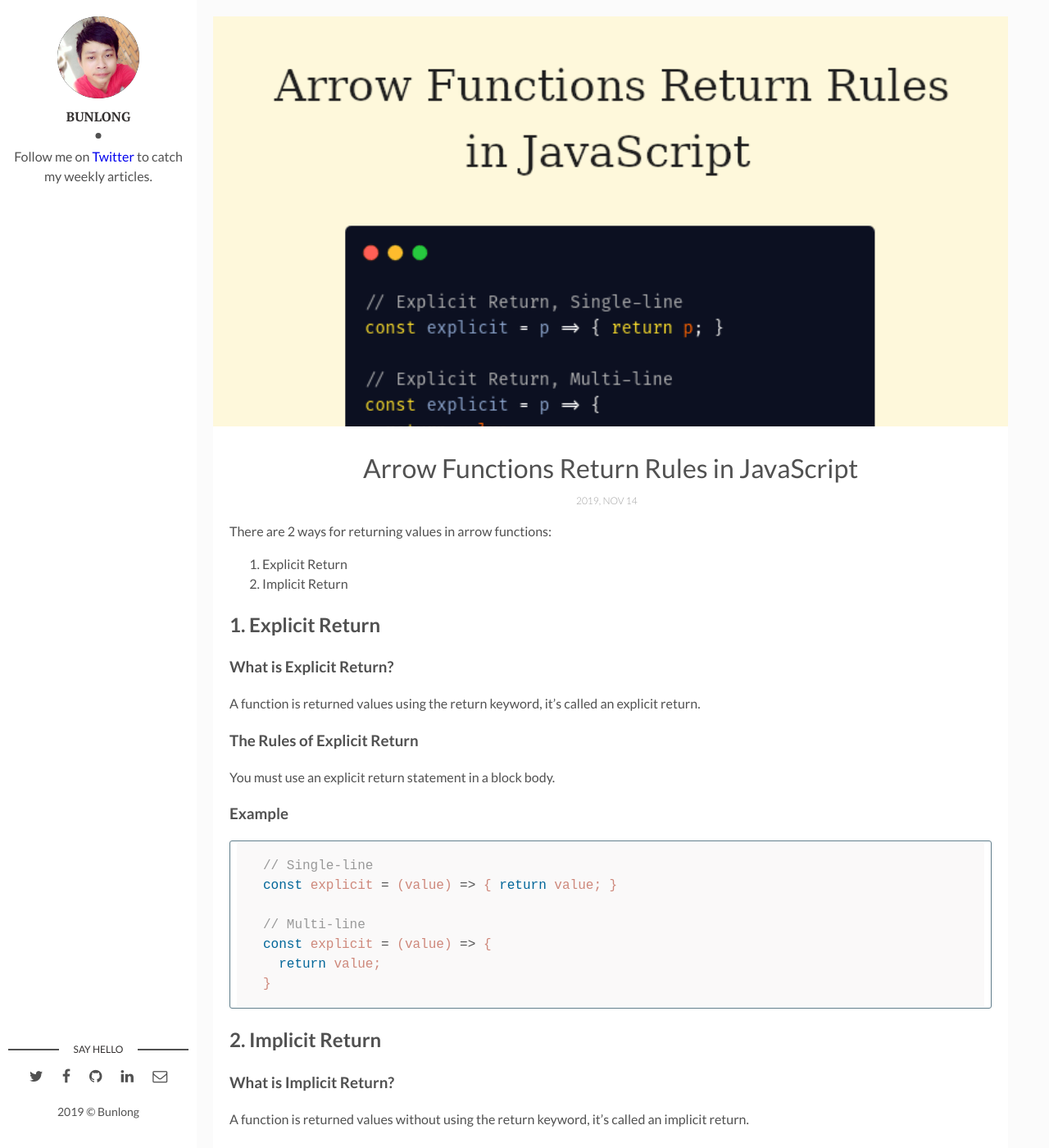
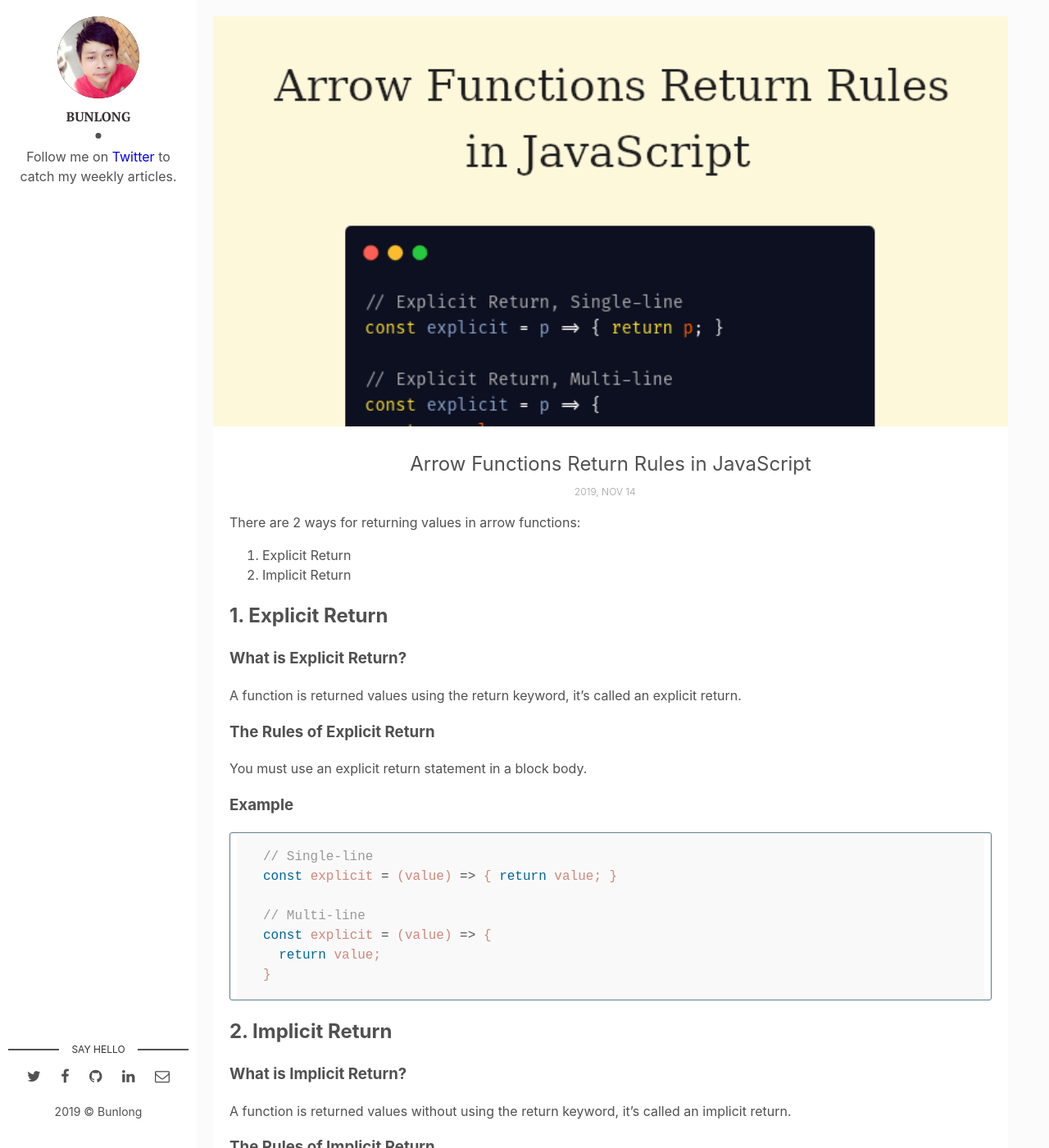
Before and after one commit to Bunlong/bunlong.github.io, a Jekyll site: the page built from _posts/2019-11-15-arrow-functions-return-rules-in-javascript.markdown, in a window 1280 px wide and 1400 px high. Shown: the whole window at 82% size. Built offline with Jekyll 4.4.1, drawn with Linux system fonts in a browser that asks for light colours; comment, search, counter and statistics services are not loaded.

Commit message:
Modify font-family

```diff
--- a/assets/css/main.css
+++ b/assets/css/main.css
@@ -41,7 +41,7 @@ section {
  * `article` contexts in Chrome, Firefox, and Safari.
  */
 h1 {
-  font-size: 2em;
+  /*font-size: 2em;*/
   margin: 0.67em 0;
 }
 
@@ -774,7 +774,7 @@ html {
 }
 
 body {
-  font-family: 'Lato', sans-serif;
+  font-family: -apple-system, BlinkMacSystemFont, "Segoe UI", Roboto, Helvetica, Arial, sans-serif, "Apple Color Emoji", "Segoe UI Emoji", "Segoe UI Symbol";
   color: #515151;
   background-color: #fbfbfb;
   margin: 0;
```
